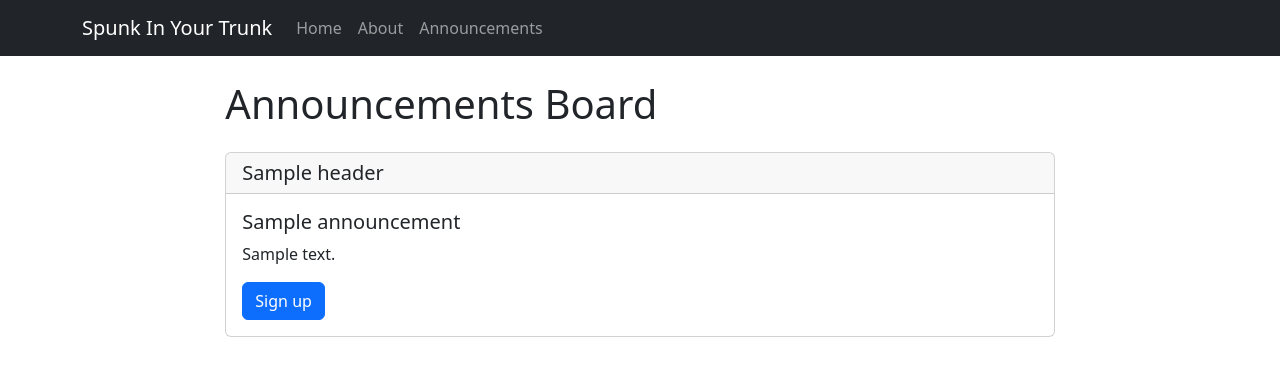
After one commit to Raymond3lam/Recreational-Club-Membership, a Django app: template main/templates/main/announcements.html in a window 1280 px wide. The commit adds this page. Shown: the top 376 px of the page. Run offline with Django 3.2, Linux system fonts and the light colour scheme; the template is opened without the code that fills it: most values are stand-ins (such as "Sample title", 1, 10 or a date in 2020).

Commit message:
Added an announcements page

```diff
--- a/main/templates/main/about.html
+++ b/main/templates/main/about.html
@@ -1,5 +1,6 @@
 {% extends 'main/base.html' %}
 
 {% block content %}
-<h1>About Recipes App</h1>
+<h1>About Us</h1>
+<p>Pay your fucking fees</p>
 {% endblock content %}
--- /dev/null
+++ b/main/templates/main/announcements.html
@@ -0,0 +1,15 @@
+{% extends 'main/base.html' %}
+
+{% block content %}
+<h1>Announcements Board</h1>
+{% for announcement in announcements %}
+    <div class="card my-4">
+        <h5 class="card-header">{{ announcement.header }}</h5>
+        <div class="card-body">
+        <h5 class="card-title">{{ announcement.title }}</h5>
+        <p class="card-text">{{ announcement.content }}</p>
+        <a href="#" class="btn btn-primary">Sign up</a>
+        </div>
+    </div>
+{% endfor %}
+{% endblock content %}
--- a/main/templates/main/base.html
+++ b/main/templates/main/base.html
@@ -19,7 +19,7 @@
 <body>
   <nav class="navbar navbar-expand-lg navbar-dark bg-dark">
     <div class="container">
-      <a class="navbar-brand" href="{% url 'home' %}">Recipes App</a>
+      <a class="navbar-brand" href="{% url 'home' %}">Spunk In Your Trunk</a>
       <button
         class="navbar-toggler"
         type="button"
@@ -38,6 +38,9 @@
           </li>
           <li class="nav-item">
             <a class="nav-link" href="{% url 'about' %}">About</a>
+          </li>
+          <li class="nav-item">
+            <a class="nav-link" href="{% url 'announcements' %}">Announcements</a>
           </li>
         </ul>
       </div>
--- a/main/templates/main/home.html
+++ b/main/templates/main/home.html
@@ -1,5 +1,5 @@
 {% extends 'main/base.html' %}
 
 {% block content %}
-<h1>Recipes App Home</h1>
+<h1>Welcome to the Club!</h1>
 {% endblock content %}
--- a/main/urls.py
+++ b/main/urls.py
@@ -4,4 +4,5 @@ from . import views
 urlpatterns = [
     path('', views.home, name='home'),
     path('about/', views.about, name='about'),
+    path('announcements/', views.announcements, name='announcements'),
 ]
```
Also changed, not shown: main/views.py (+23 -1 lines).
